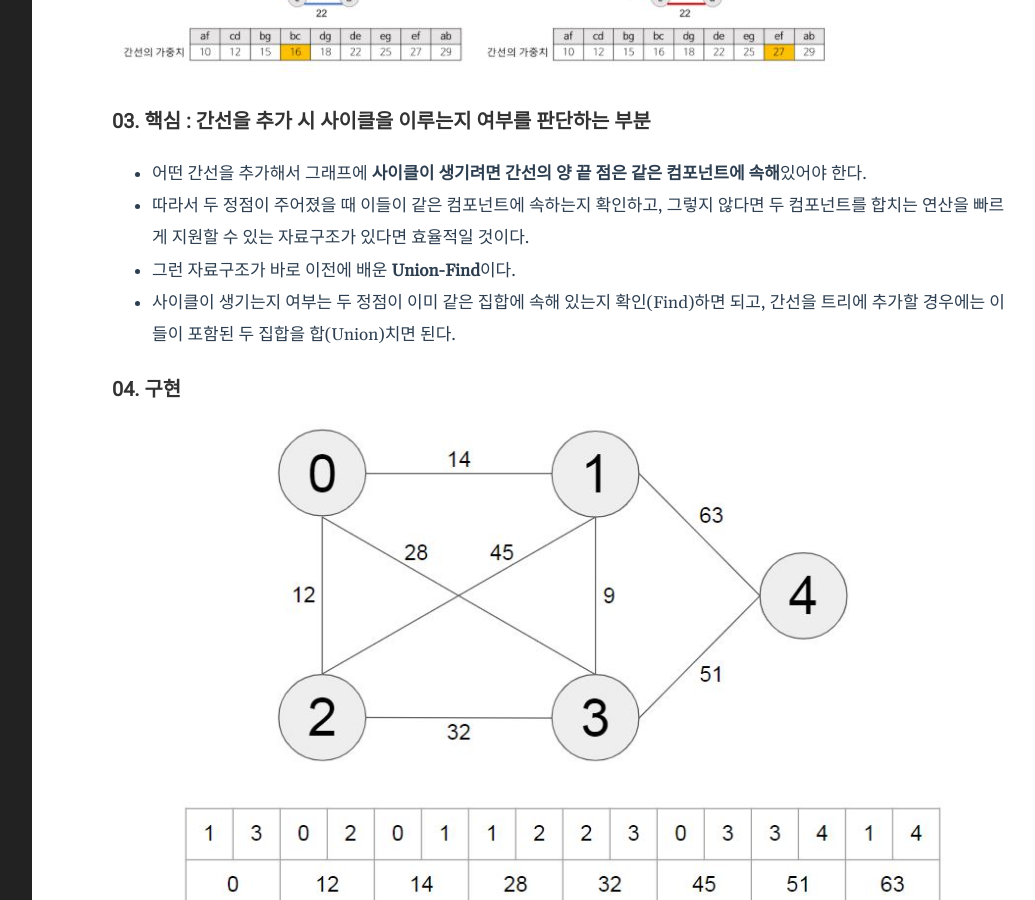
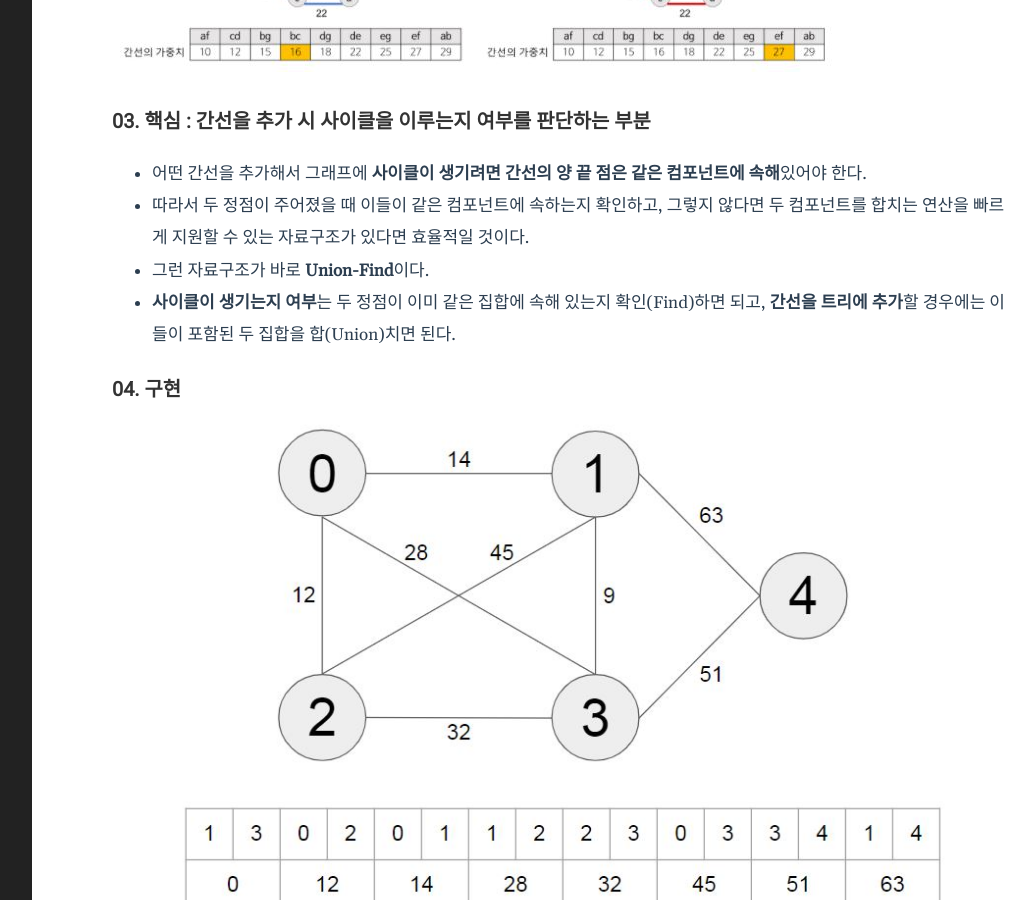
Before and after one commit to qkrrlgh519/qkrrlgh519.github.io, a Jekyll site: the page built from _posts/2921-02-01-Algorithm-Graph-Kruskal.markdown, in a window 1280 px wide and 900 px high, scrolled down 1524 px. Shown: the whole window, without its empty margins (188-1223 px from the left). Built offline with Jekyll 4.4.1, drawn with Linux system fonts in a browser that asks for light colours; some of the changed text lies outside the part shown.

Commit message:
fix: kruskal alg 내용 수정

```diff
--- a/_posts/2921-02-01-Algorithm-Graph-Kruskal.markdown
+++ b/_posts/2921-02-01-Algorithm-Graph-Kruskal.markdown
@@ -10,14 +10,14 @@ categories: Algorithm(Graph)
 - **MST** : 최소 비용 신장 트리로, **가중치(비용)의 합이 가장 작은 스패닝 트리**이다. 특징으로는 사이클이 없으며, 모든 정점이 서로 연결되어 있다.
 - **Union-Find** : **상호 배타적인 부분집합들**로 나눠진 원소들에 대한 정보를 저장하고 조작하는 자료구조 (또는 알고리즘)
 - **탐욕적인 방법 (Greedy Method)**
-    - 선택할 때마다 **그 순간 가장 좋다고 생각되는 것을 선택**함으로써 최종적인 해답에 도달하는 방법
-    - 최적이라고 생각했던 지역적인 해답들을 모아서 최종적인 해답을 만들었다고 해서, 그 해답이 반드시 전역적으로 최적이라는 보장이 없어서 검증이 필요하다.
+  - 선택할 때마다 **그 순간 가장 좋다고 생각되는 것을 선택**함으로써 최종적인 해답에 도달하는 방법
+  - 최적이라고 생각했던 지역적인 해답들을 모아서 최종적인 해답을 만들었다고 해서, 그 해답이 반드시 전역적으로 최적이라는 보장이 없어서 검증이 필요하다.
 
 ### 01. 정의
 
 - 탐욕적인 방법을 이용하는 알고리즘으로, **그래프에서 가장 비용이 작은 간선을 우선적으로 연결해서 Minimum Spanning Tree를 구하는 알고리즘**이다.
 - Kruskal 알고리즘은 전역적으로 최적의 해답을 주는것으로 증명되어 있다.
-- 가중치가 가장 작은 간선과 가중치가 가장 큰 간선 중 어느쪽이 MST에 포함될 가능성이 높을까? 라는 의문에 착안해서 만들어진 알고리즘이다.
+- **"가중치가 가장 작은 간선과 가중치가 가장 큰 간선 중 어느쪽이 MST에 포함될 가능성이 높을까?"** 라는 의문에 착안해서 만들어진 알고리즘이다.
 
 ### 02. 동작 과정
 
@@ -32,8 +32,8 @@ categories: Algorithm(Graph)
 
 - 어떤 간선을 추가해서 그래프에 **사이클이 생기려면 간선의 양 끝 점은 같은 컴포넌트에 속해**있어야 한다.
 - 따라서 두 정점이 주어졌을 때 이들이 같은 컴포넌트에 속하는지 확인하고, 그렇지 않다면 두 컴포넌트를 합치는 연산을 빠르게 지원할 수 있는 자료구조가 있다면 효율적일 것이다.
-- 그런 자료구조가 바로 이전에 배운 **Union-Find**이다.
-- 사이클이 생기는지 여부는 두 정점이 이미 같은 집합에 속해 있는지 확인(Find)하면 되고, 간선을 트리에 추가할 경우에는 이들이 포함된 두 집합을 합(Union)치면 된다.
+- 그런 자료구조가 바로 **Union-Find**이다.
+- **사이클이 생기는지 여부**는 두 정점이 이미 같은 집합에 속해 있는지 확인(Find)하면 되고, **간선을 트리에 추가**할 경우에는 이들이 포함된 두 집합을 합(Union)치면 된다.
 
 ### 04. 구현
 
@@ -128,8 +128,8 @@ Kruskal();
 - 그리고 실제 트리를 만드는 과정은 **O(E)**이다. (E는 간선의 개수)
 - 따라서 **전체 시간 복잡도는 간선들을 정렬하는데 걸리는 시간인 O(ElogE)가 지배**하고, 시간 복잡도는 **O(ElogE)**이다.
 - Prim 알고리즘의 시간복잡도는 **O(n^2)**이다.
-    - 그래프 내에 적은 숫자의 간선만을 가지는 **'희소 그래프`**의 경우는 **Kruskal 알고리즘이 적합**하고,
-    - 그래프 내에 간선이 많이 존재하는 **'밀집 그래프'**의 경우는 **Prim 알고리즘이 적합**하다.
+  - 그래프 내에 적은 숫자의 간선만을 가지는 **'희소 그래프`**의 경우는 **Kruskal 알고리즘이 적합**하고,
+  - 그래프 내에 간선이 많이 존재하는 **'밀집 그래프'**의 경우는 **Prim 알고리즘이 적합**하다.
 
 ### 05. 참고
 
```
Also changed, not shown: other parts of _posts/2921-02-01-Algorithm-Graph-Kruskal.markdown (+1 -1 lines).
